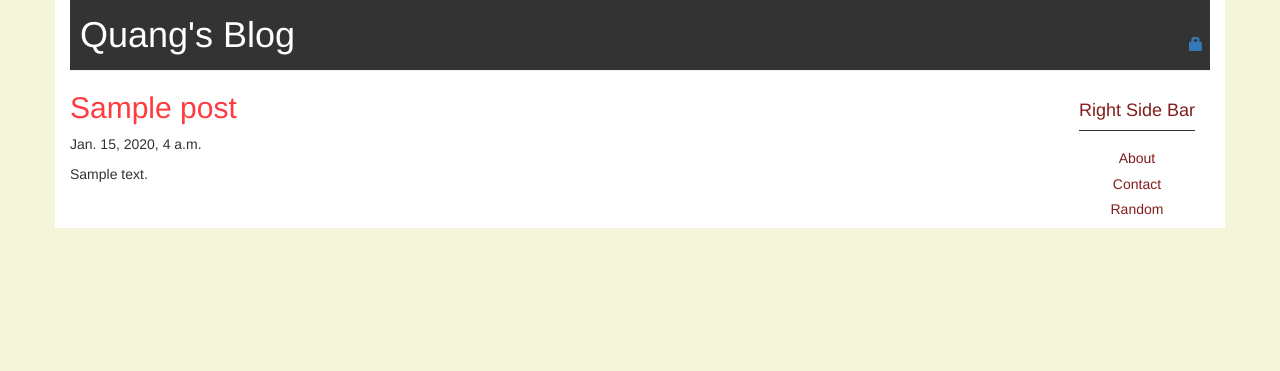
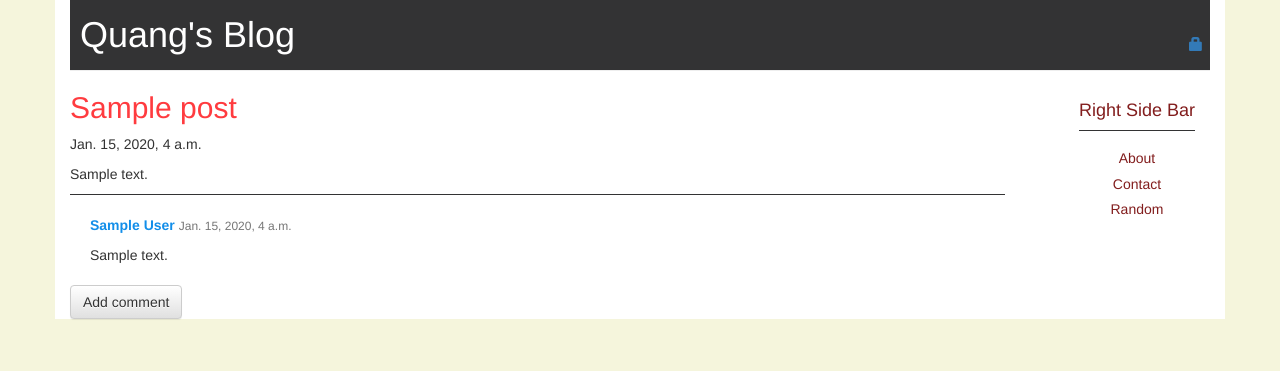
Before and after one commit to QuanDan/my-first-blog, a Django app: page /post/1/ in a window 1280 px wide. Shown: the top 371 px of the page. Run offline with Django 3.2, Linux system fonts and the light colour scheme; tables that the repository leaves empty hold one stand-in row (values such as "Sample post"); some libraries are stand-ins or nearby versions.

Commit message:
implemented comments

```diff
--- a/blog/admin.py
+++ b/blog/admin.py
@@ -1,5 +1,6 @@
 from django.contrib import admin
-from .models import Post
+from .models import Post, Comment
 # Register your models here.
 
 admin.site.register(Post)
+admin.site.register(Comment)
--- a/blog/models.py
+++ b/blog/models.py
@@ -13,5 +13,22 @@ class Post(models.Model):
     self.published_date = timezone.now()
     self.save()
 
+  def approved_comments(self):
+    return self.comments.filter(approved_comment=True)
+
   def __str__(self):
     return self.title
+
+class Comment(models.Model):
+  post = models.ForeignKey('blog.Post', related_name='comments')
+  author = models.CharField(max_length=200)
+  text = models.TextField()
+  created_date = models.DateTimeField(default=timezone.now)
+  approved_comment = models.BooleanField(default=False)
+
+  def approve(self):
+    self.approved_comment = True
+    self.save()
+
+  def __str__(self):
+    return self.text
--- a/blog/static/css/blog.css
+++ b/blog/static/css/blog.css
@@ -85,3 +85,23 @@ hr {
   margin-top: 5px;
   border-top: 1px solid #333334;
 }
+
+
+/****** post_detail ******/
+.comment {
+  margin: 20px 0px 20px 20px;
+}
+
+.post-form p input, .post-form p textarea {
+  border: 1px solid #AFDADE;
+}
+
+.comment .date {
+  display: inline-block;
+  font-size: 12px;
+  color: #767676;
+}
+
+strong {
+  color: #128ee9;
+}
--- a/blog/templates/blog/post_detail.html
+++ b/blog/templates/blog/post_detail.html
@@ -21,4 +21,25 @@
     {% endif %}
     <p>{{ post.text|linebreaks }}</p>
   </div>
+  <hr>
+  {% for comment in post.comments.all%}
+    {% if user.is_authenticated or comment.approved_comment %}
+      <div class="comment">
+        <div>
+          <strong>{{ comment.author }}</strong>
+          <div class="date"> {{ comment.created_date }}</div>
+          {% if not comment.approved_comment %}
+            <div class="approval">
+              <a class="btn btn-default" href="{% url 'comment_remove' comment_id=comment.pk %}"><span class="glyphicon glyphicon-remove"></span></a>
+              <a class="btn btn-default" href="{% url 'comment_approve' comment_id=comment.pk %}"><span class="glyphicon glyphicon-ok"></span></a>
+            </div>
+          {% endif %}
+        </div>
+        <p> {{ comment.text|linebreaks }} </p>
+      </div>
+    {% endif %}
+  {% empty %}
+    <p> No comments here yet :(</p>
+  {% endfor %}
+  <a class="btn btn-default" href="{% url 'add_comment_to_post' post_id=post.pk %}"> Add comment</a>
 {% endblock %}
--- a/blog/templates/blog/post_list.html
+++ b/blog/templates/blog/post_list.html
@@ -10,6 +10,7 @@
         {% endif %}
         <p>{{ post.text|linebreaks }}</p>
       </div>
+      <a href="{% url 'blog.views.post_detail' post_id=post.pk %}"> Comments: {{ post.approved_comments.count }}</a>
     </div>
   {% endfor %}
 {% endblock %}
--- a/blog/urls.py
+++ b/blog/urls.py
@@ -11,4 +11,7 @@ urlpatterns = [
     url(r'^drafts/$', views.post_draft_list, name='post_draft_list'),
     url(r'^post/(?P<post_id>\d+)/publish/$', views.post_publish, name='post_publish'),
     url(r'^post/(?P<post_id>\d+)/remove/$', views.post_remove, name='post_remove'),
+    url(r'^post/(?P<post_id>\d+)/comment/$', views.add_comment_to_post, name='add_comment_to_post'),
+    url(r'^comment/(?P<comment_id>\d+)/remove/$', views.comment_remove, name='comment_remove'),
+    url(r'^comment/(?P<comment_id>\d+)/approve/$', views.comment_approve, name='comment_approve'),
 ]
--- a/blog/views.py
+++ b/blog/views.py
@@ -1,7 +1,7 @@
 from django.shortcuts import render, get_object_or_404
 from django.utils import timezone
-from .models import Post
-from .forms import PostForm
+from .models import Post, Comment
+from .forms import PostForm, CommentForm
 from django.shortcuts import redirect
 from django.contrib.auth.decorators import login_required
 
@@ -61,3 +61,30 @@ def post_remove(request, post_id):
   post = get_object_or_404(Post, pk=post_id)
   post.delete()
   return redirect('blog.views.post_list')
+
+def add_comment_to_post(request, post_id):
+  post = get_object_or_404(Post, pk=post_id)
+  if request.method == "POST":
+    form = CommentForm(request.POST)
+    if form.is_valid():
+      comment = form.save(commit=False)
+      comment.post = post
+      comment.save()
+      return redirect('blog.views.post_detail', post_id=post.pk)
+  else:
+    form = CommentForm()
+
+  return render(request, 'blog/add_comment_to_post.html', {'form': form})
+
+@login_required
+def comment_approve(request, comment_id):
+  comment = get_object_or_404(Comment, pk=comment_id)
+  comment.approve()
+  return redirect('blog.views.post_detail', post_id=comment.post.pk)
+
+@login_required
+def comment_remove(request, comment_id):
+  comment = get_object_or_404(Comment, pk=comment_id)
+  post_id = comment.post.pk
+  comment.delete()
+  return redirect('post_detail', post_id=post_id)
```
Also changed, not shown: blog/forms.py (+6 -2 lines), blog/templates/blog/add_comment_to_post.html (added, +10 -0 lines), blog/migrations/0002_comment.py (added).
